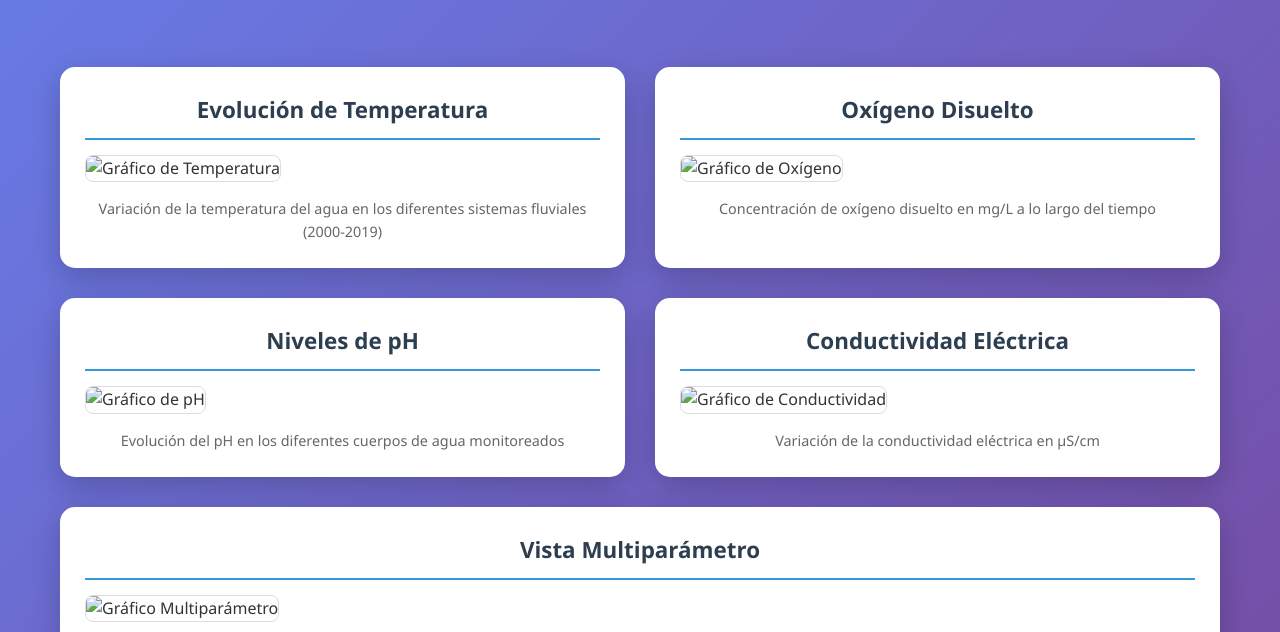
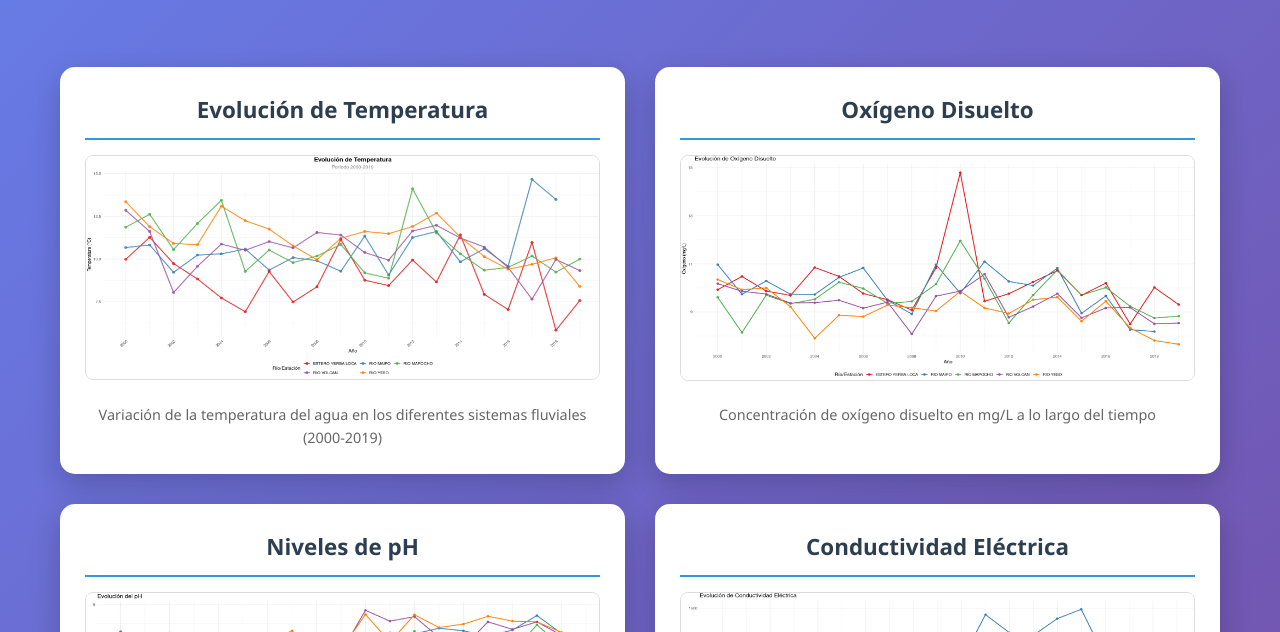
Before and after one commit to josefavaldovinos/Regi-n-metropolitana, a plain HTML site: page index.html in a window 1280 px wide. Shown: the part 168-800 px from the top of the page. Drawn offline with Linux system fonts and the light colour scheme.

Commit message:
Update index.html

```diff
--- a/index.html
+++ b/index.html
@@ -118,35 +118,35 @@
                 <!-- Gráfico 1: Temperatura -->
                 <div class="grafico-card">
                     <h2 class="grafico-title"> Evolución de Temperatura</h2>
-                    <img src="graficos/temperatura_rios.png" alt="Gráfico de Temperatura" class="grafico-img">
+                    <img src="temperatura_rios.png" alt="Gráfico de Temperatura" class="grafico-img">
                     <p class="grafico-desc">Variación de la temperatura del agua en los diferentes sistemas fluviales (2000-2019)</p>
                 </div>
 
                 <!-- Gráfico 2: Oxígeno -->
                 <div class="grafico-card">
                     <h2 class="grafico-title"> Oxígeno Disuelto</h2>
-                    <img src="graficos/oxigeno_rios.png" alt="Gráfico de Oxígeno" class="grafico-img">
+                    <img src="oxigeno_rios.png" alt="Gráfico de Oxígeno" class="grafico-img">
                     <p class="grafico-desc">Concentración de oxígeno disuelto en mg/L a lo largo del tiempo</p>
                 </div>
 
                 <!-- Gráfico 3: pH -->
                 <div class="grafico-card">
                     <h2 class="grafico-title"> Niveles de pH</h2>
-                    <img src="graficos/ph_rios.png" alt="Gráfico de pH" class="grafico-img">
+                    <img src="ph_rios.png" alt="Gráfico de pH" class="grafico-img">
                     <p class="grafico-desc">Evolución del pH en los diferentes cuerpos de agua monitoreados</p>
                 </div>
 
                 <!-- Gráfico 4: Conductividad -->
                 <div class="grafico-card">
                     <h2 class="grafico-title"> Conductividad Eléctrica</h2>
-                    <img src="graficos/conductividad_rios.png" alt="Gráfico de Conductividad" class="grafico-img">
+                    <img src="conductividad_rios.png" alt="Gráfico de Conductividad" class="grafico-img">
                     <p class="grafico-desc">Variación de la conductividad eléctrica en μS/cm</p>
                 </div>
 
                 <!-- Gráfico 5: Multiparámetro -->
                 <div class="grafico-card" style="grid-column: 1 / -1;">
                     <h2 class="grafico-title"> Vista Multiparámetro</h2>
-                    <img src="graficos/multiparametro_rios.png" alt="Gráfico Multiparámetro" class="grafico-img">
+                    <img src="multiparametro_rios.png" alt="Gráfico Multiparámetro" class="grafico-img">
                     <p class="grafico-desc">Comparativa integral de todos los parámetros fisicoquímicos analizados</p>
                 </div>
             </div>
```
